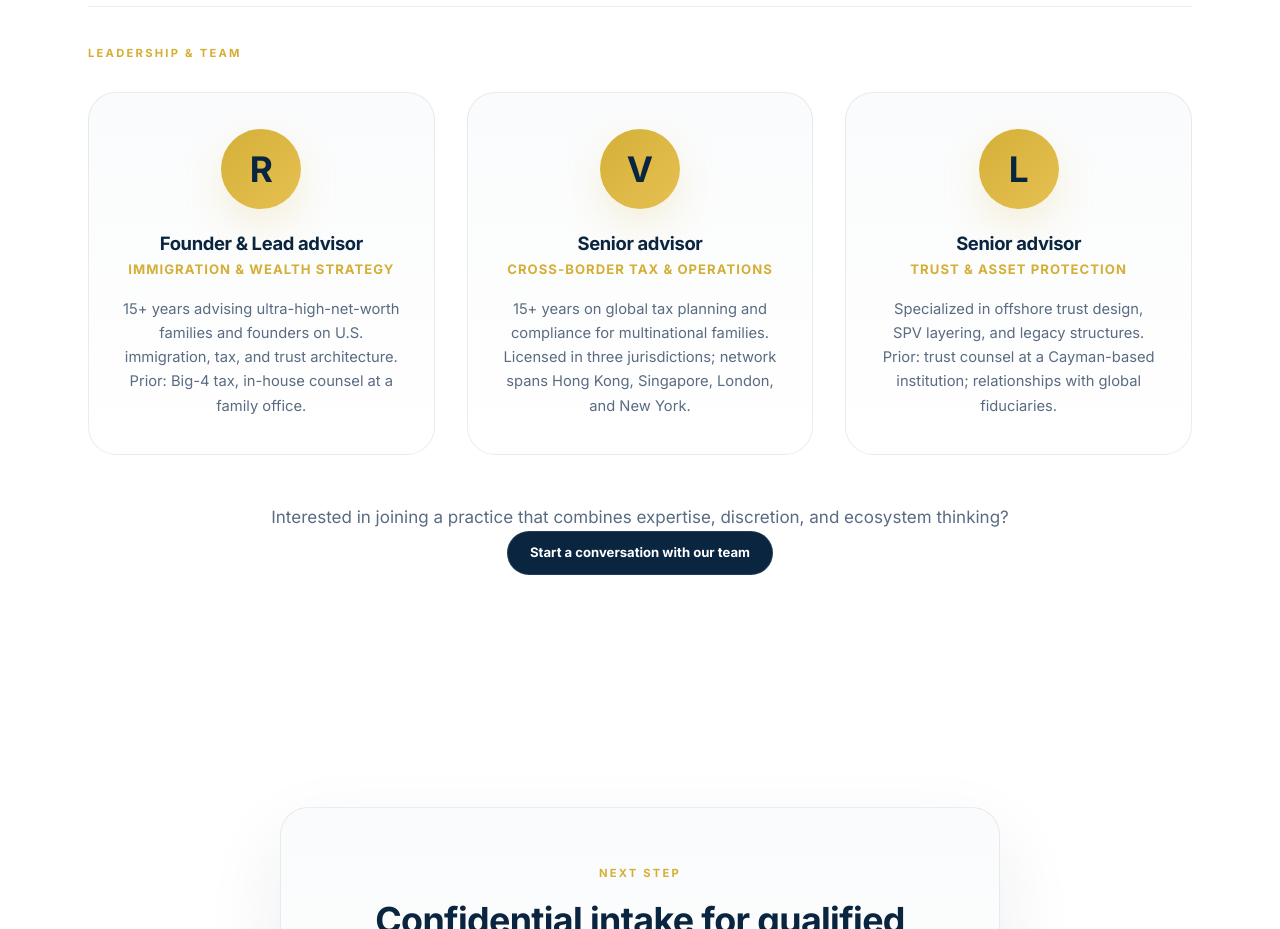
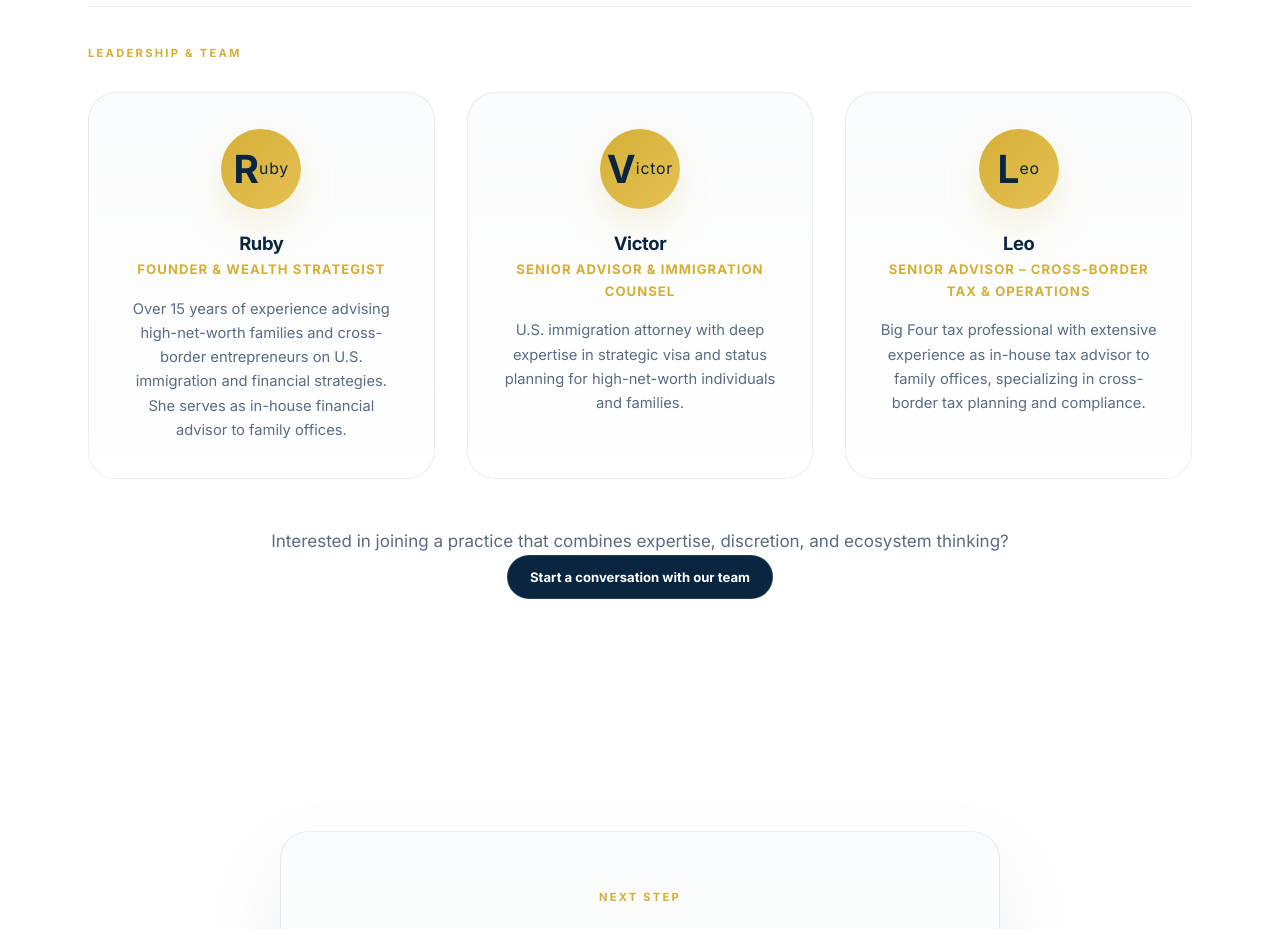
Before and after one commit to rvlfunding/rvl-funding, a Next.js app: page / in a window 1280 px wide. Shown: the part 6200-7129 px from the top of the page. Built offline with nearby package versions, Linux system fonts and the light colour scheme.

Commit message:
Update page.tsx

```diff
--- a/src/app/page.tsx
+++ b/src/app/page.tsx
@@ -393,30 +393,40 @@ export default function Home() {
             <h3 className="section-label">Leadership &amp; team</h3>
             <div className="team-grid">
               <div className="team-member">
-                <div className="member-avatar">R</div>
-                <h4>Founder &amp; Lead advisor</h4>
-                <p className="member-title">Immigration &amp; wealth strategy</p>
+                <div className="member-avatar">
+                  <span style={{ fontSize: '1.1em' }}>R</span>
+                  <span style={{ fontSize: '0.45em', fontWeight: 400, letterSpacing: '0.05em' }}>uby</span>
+                </div>
+                <h4>Ruby</h4>
+                <p className="member-title">Founder &amp; Wealth Strategist</p>
                 <p className="member-bio">
-                  15+ years advising ultra-high-net-worth families and founders on U.S. immigration, tax, and
-                  trust architecture. Prior: Big-4 tax, in-house counsel at a family office.
+                  Over 15 years of experience advising high-net-worth families and cross-border entrepreneurs
+                  on U.S. immigration and financial strategies. She serves as in-house financial advisor to
+                  family offices.
                 </p>
               </div>
               <div className="team-member">
-                <div className="member-avatar">V</div>
-                <h4>Senior advisor</h4>
-                <p className="member-title">Cross-border tax &amp; operations</p>
+                <div className="member-avatar">
+                  <span style={{ fontSize: '1.1em' }}>V</span>
+                  <span style={{ fontSize: '0.45em', fontWeight: 400, letterSpacing: '0.05em' }}>ictor</span>
+                </div>
+                <h4>Victor</h4>
+                <p className="member-title">Senior Advisor &amp; Immigration Counsel</p>
                 <p className="member-bio">
-                  15+ years on global tax planning and compliance for multinational families. Licensed in three
-                  jurisdictions; network spans Hong Kong, Singapore, London, and New York.
+                  U.S. immigration attorney with deep expertise in strategic visa and status planning for
+                  high-net-worth individuals and families.
                 </p>
               </div>
               <div className="team-member">
-                <div className="member-avatar">L</div>
-                <h4>Senior advisor</h4>
-                <p className="member-title">Trust &amp; asset protection</p>
+                <div className="member-avatar">
+                  <span style={{ fontSize: '1.1em' }}>L</span>
+                  <span style={{ fontSize: '0.45em', fontWeight: 400, letterSpacing: '0.05em' }}>eo</span>
+                </div>
+                <h4>Leo</h4>
+                <p className="member-title">Senior Advisor – Cross-Border Tax &amp; Operations</p>
                 <p className="member-bio">
-                  Specialized in offshore trust design, SPV layering, and legacy structures. Prior: trust
-                  counsel at a Cayman-based institution; relationships with global fiduciaries.
+                  Big Four tax professional with extensive experience as in-house tax advisor to family
+                  offices, specializing in cross-border tax planning and compliance.
                 </p>
               </div>
             </div>
```
